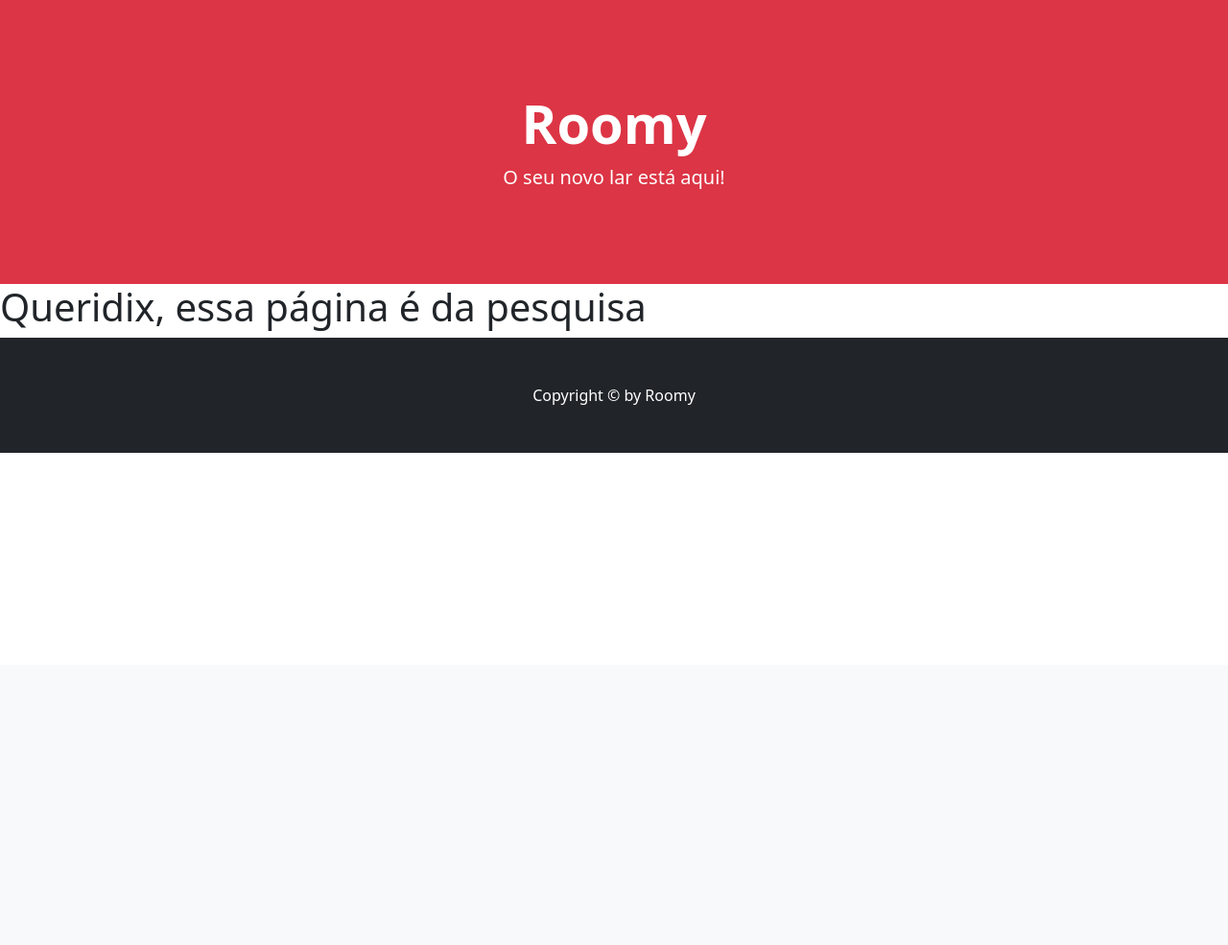
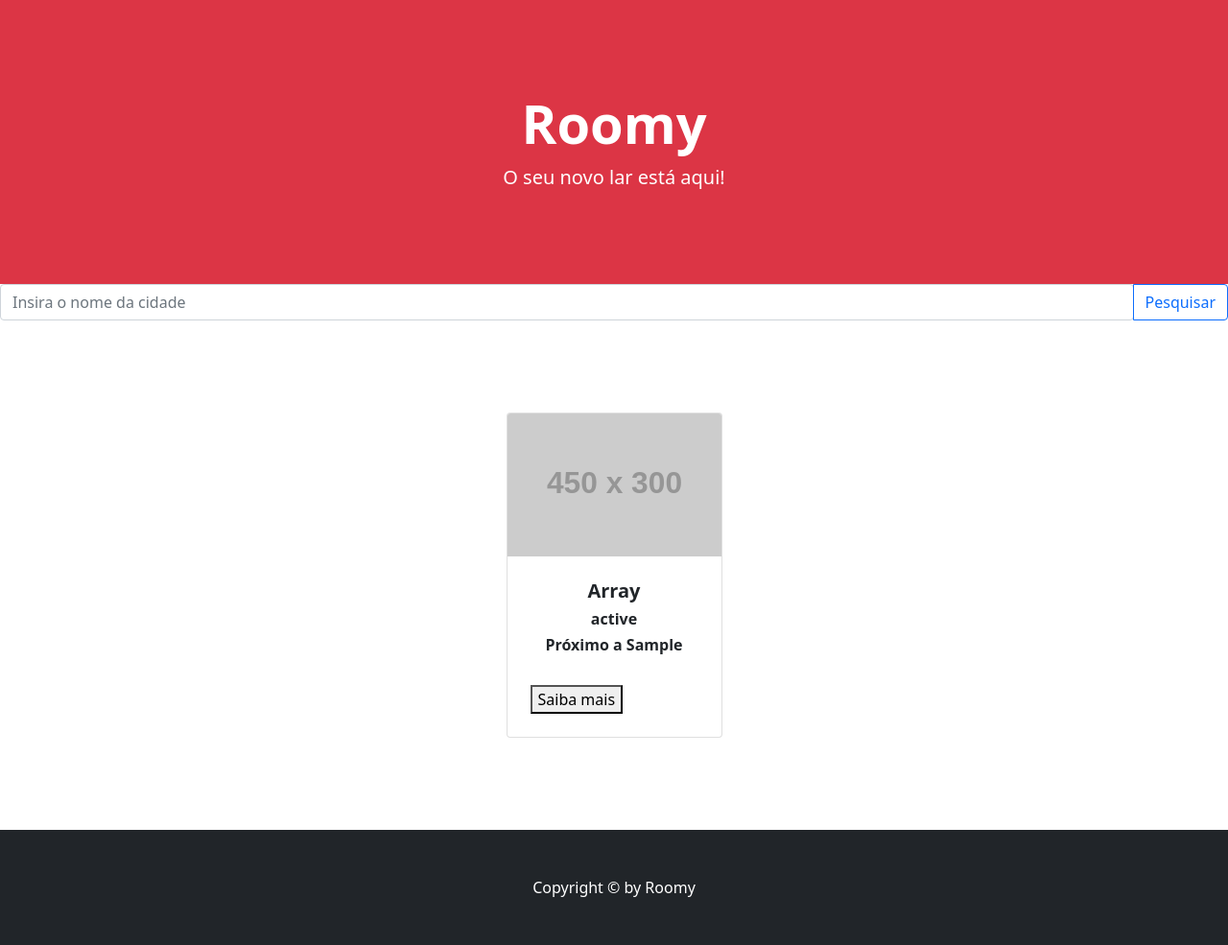
Before and after one commit to alissinhozz/Roomy, a CodeIgniter 4 app: the page made by app/Views/pesquisa.php in a window 1280 px wide. Shown: the part 107-1092 px from the top of the page at 96% size. Before the commit the page ends 579 px from the top, so only its background shows below. Run offline with PHP 8.4 and a stand-in for CodeIgniter, Linux system fonts and the light colour scheme; the template is opened without the code that fills it: most values are stand-ins (such as "Sample title", 1, 10 or a date in 2020); grey boxes labelled with a size stand in for pictures from a placeholder-image service; some libraries are stand-ins or nearby versions.

Commit message:
só o pesquisar e com muito custo

```diff
--- a/app/Controllers/Imovel.php
+++ b/app/Controllers/Imovel.php
@@ -4,8 +4,8 @@ namespace App\Controllers;
 
 class Imovel extends BaseController
 {
-    public function index()
+    public function index($idImovel)
     {
-        echo view('imovel');
+        echo view ('imovel');
     }
 }
--- a/app/Models/SingleImoveisModel.php
+++ b/app/Models/SingleImoveisModel.php
@@ -13,4 +13,6 @@ class SingleImoveisModel extends Model
         'foto',
         'inst_prox',
     ];
+
+
 }
--- a/app/Views/pesquisa.php
+++ b/app/Views/pesquisa.php
@@ -1,5 +1,50 @@
 <?php echo $this->extend('layout') ?>
 <?php echo $this->section('content') ?>
 
-<h1>Queridix, essa página é da pesquisa</h1>
+<form method="post">
+<div class="input-group">
+  <input type="text" name="inputName" class="form-control rounded" placeholder="Insira o nome da cidade" aria-label="Search" aria-describedby="search-addon" />
+  <button type="submit" class="btn btn-outline-primary">Pesquisar</button>
+</div>
+</form>
+<section class="py-5">
+<div class="container px-4 px-lg-5 mt-5">
+<div class="row gx-4 gx-lg-5 row-cols-2 row-cols-md-3 row-cols-xl-4 justify-content-center">
+    <?php if(isset($cidade)){
+    foreach($cidade as $city):?>
+           <div class="col mb-5">
+                        <div class="card h-100">
+                            <!-- Product image-->
+                            <img class="card-img-top" src="https://dummyimage.com/450x300/dee2e6/6c757d.jpg" alt="..." />
+                            <!-- Product details-->
+                            <div class="card-body p-4">
+                                <div class="text-center">
+                                    <!-- Product name-->
+                                    <h5 class="fw-bolder"><?php echo $city['cidade']?></h5>
+                                    <h6 class="fw-bolder"><?php echo $city['estado']?></h6>
+                                    <h6 class="fw-bolder">Próximo a <?php echo $city['inst_prox']?></h6>
+                                    <!-- Product reviews-->
+
+
+                                </div>
+                            </div>
+                            <!-- Product actions-->
+                            <div class="card-footer p-4 pt-0 border-top-0 bg-transparent">
+                            <form class="d-flex" action="imovel">
+                            <button>Saiba mais</button>
+                             </form>
+                            </div>
+                        </div>
+                    </div>
+
+
+        <?php endforeach;
+    }
+    ?>
+     </div>
+    </div>
+
+        </section>
+
+
 <?php echo $this->endSection() ?>
```
Also changed, not shown: app/Controllers/Home.php (+15 -0 lines), app/Controllers/Pesquisa.php (+9 -2 lines), app/Models/Busca_model.php (added, +19 -0 lines), app/Views/index.php (+4 -4 lines).
